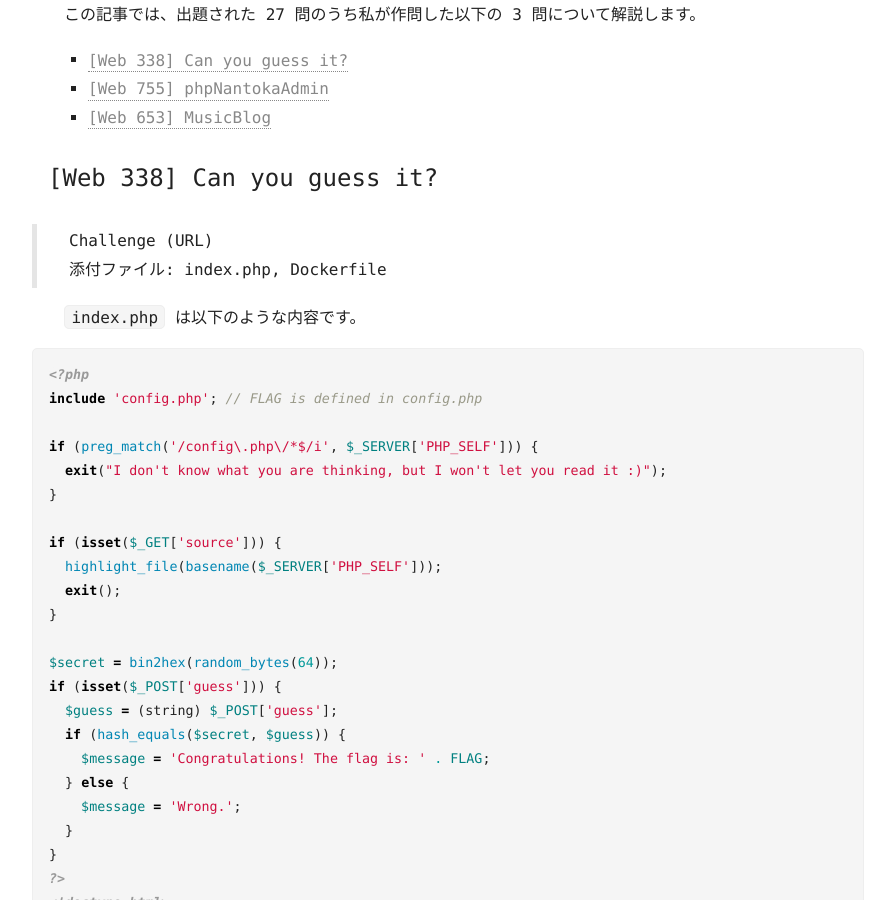
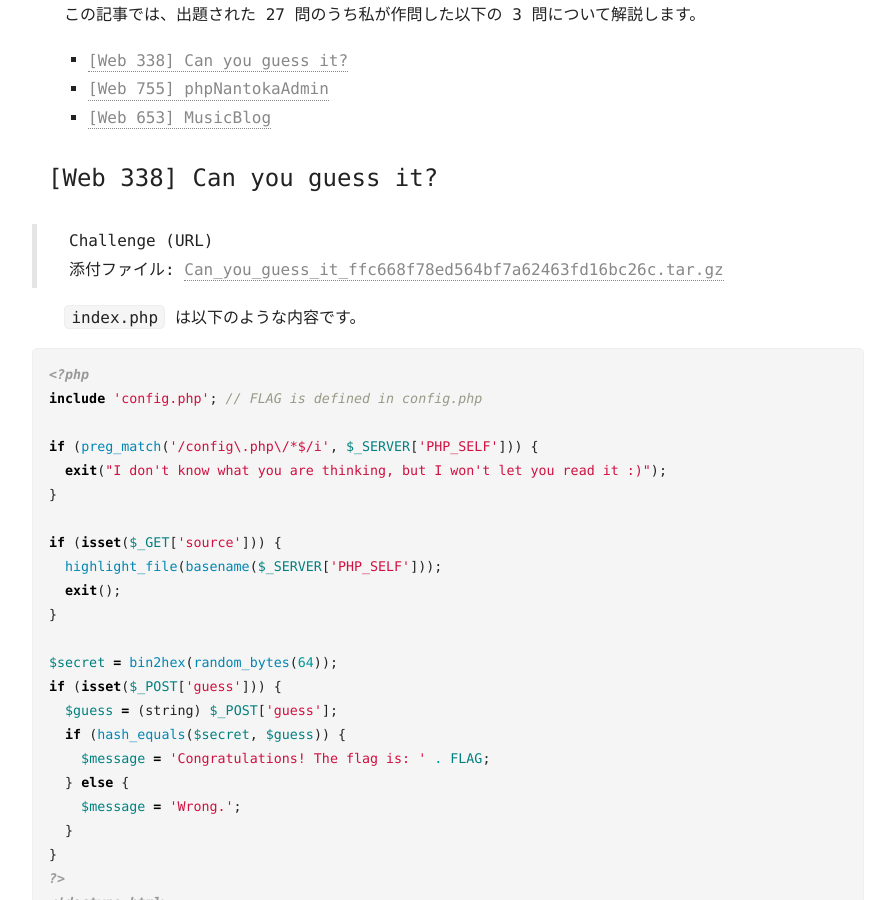
Before and after one commit to st98/diary, a Jekyll site: the page built from _posts/2020-03-09-zer0pts-ctf-2020.md, in a window 1280 px wide and 900 px high, scrolled down 525 px. Shown: the whole window, without its empty margins (192-1087 px from the left). Built offline with Jekyll 4.4.1, drawn with Linux system fonts in a browser that asks for light colours; comment, search, counter and statistics services are not loaded; some of the changed text lies outside the part shown.

Commit message:
添付ファイルを追加

```diff
--- a/_posts/2020-03-09-zer0pts-ctf-2020.md
+++ b/_posts/2020-03-09-zer0pts-ctf-2020.md
@@ -22,7 +22,7 @@
 ## [Web 338] Can you guess it?
 > Challenge (URL)
 >
-> 添付ファイル: index.php, Dockerfile
+> 添付ファイル: [Can_you_guess_it_ffc668f78ed564bf7a62463fd16bc26c.tar.gz](../files/20200309-zer0pts-ctf-2020/Can_you_guess_it_ffc668f78ed564bf7a62463fd16bc26c.tar.gz)
 
 `index.php` は以下のような内容です。
 
@@ -148,7 +148,7 @@
 >
 > Challenge (URL)
 >
-> 添付ファイル: (ソースコード一式)
+> 添付ファイル: [phpNantokaAdmin_49b112bf908ecef40f17684f4120b0aa.tar.gz](../files/20200309-zer0pts-ctf-2020/phpNantokaAdmin_49b112bf908ecef40f17684f4120b0aa.tar.gz)
 
 SQLite のデータベースを管理できるツールです。実装されている機能はテーブルの作成、表示、レコードの挿入のみです。まずはフラグがどこにあるか確認しましょう。
 
@@ -359,7 +359,7 @@
 >
 > Challenge (URL)
 >
-> 添付ファイル: (ソースコード一式)
+> 添付ファイル: [MusicBlog_637545797ab8638bffd877d7be2ec045.tar.gz](../files/20200309-zer0pts-ctf-2020/MusicBlog_637545797ab8638bffd877d7be2ec045.tar.gz)
 
 ブログです。記事の投稿時に公開するかどうか選ぶことができ、公開する設定にすれば admin がその記事を巡回しに来ていいねボタンを押すようです。記事を書く時に使える記法として `[[URL]]` があり、これを文中に挿入すると `<audio controls src="URL"></audio>` のように `audio` 要素として展開されます。
 
```
Also changed, not shown: 3 other files.
